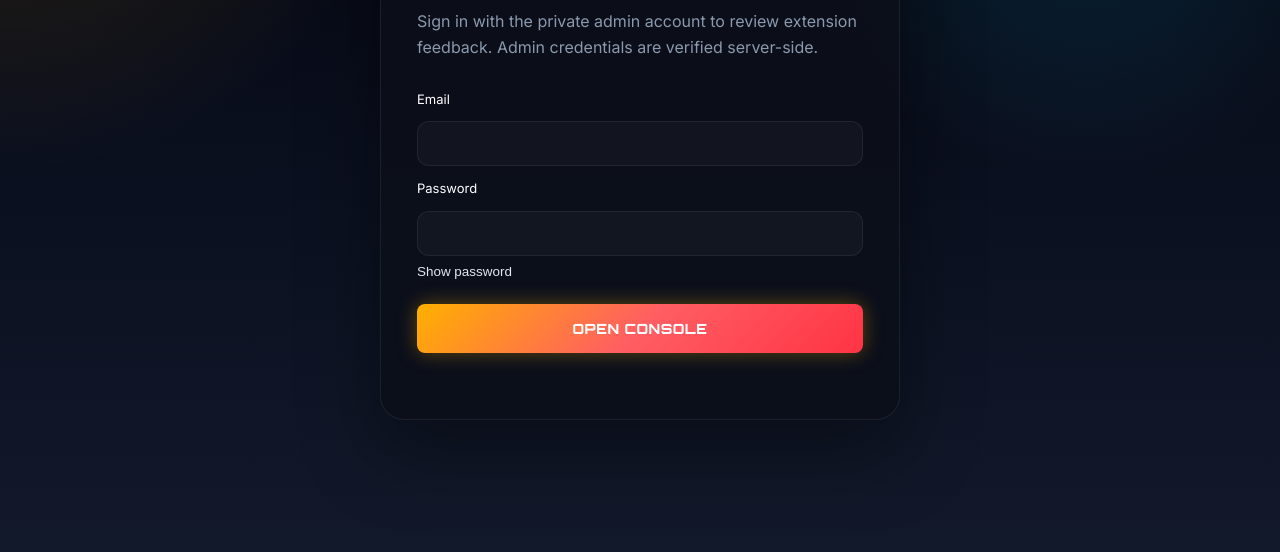
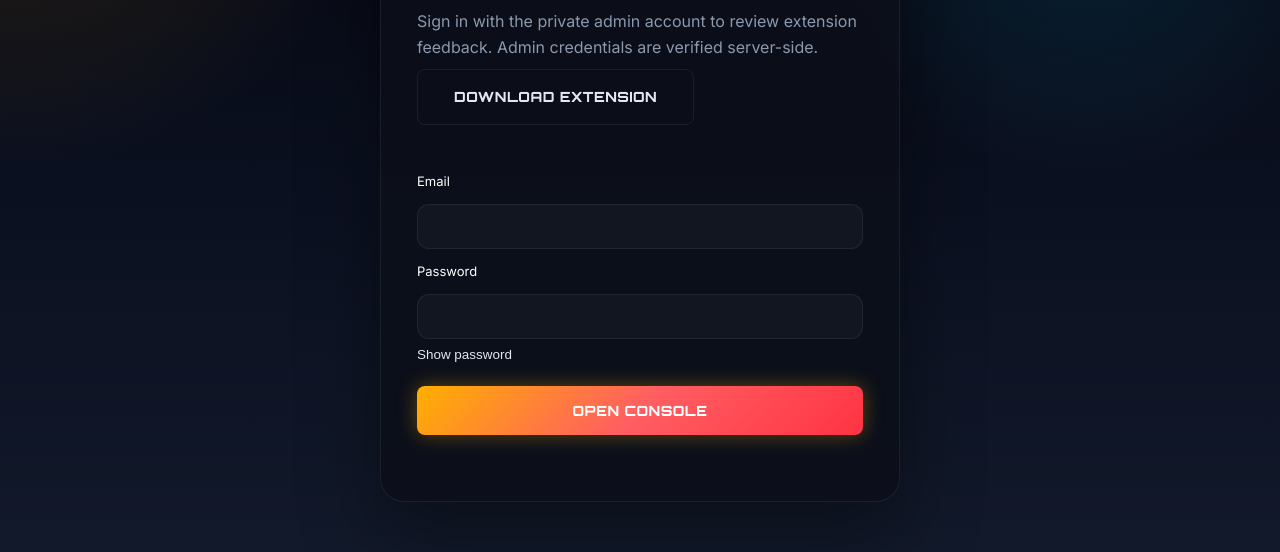
Before and after one commit to Aswath54/focus-tracker-site, a browser extension: page public/admin-login.html in a window 1280 px wide. Shown: the part 248-800 px from the top of the page. Drawn offline with Linux system fonts and the light colour scheme.

Commit message:
Expose public extension download

```diff
--- a/public/admin-login.html
+++ b/public/admin-login.html
@@ -14,6 +14,8 @@
     <div class="hero-badge">ADMIN ONLY</div>
     <h1 class="admin-auth-title">AuraFocus Console</h1>
     <p class="admin-auth-copy">Sign in with the private admin account to review extension feedback. Admin credentials are verified server-side.</p>
+
+    <a href="/download" class="btn btn-ghost btn-large admin-auth-btn" style="text-decoration: none; margin-bottom: 18px;">Download Extension</a>
 
     <form id="admin-login-form" class="admin-auth-form">
       <label class="admin-auth-label" for="email">Email</label>
```
